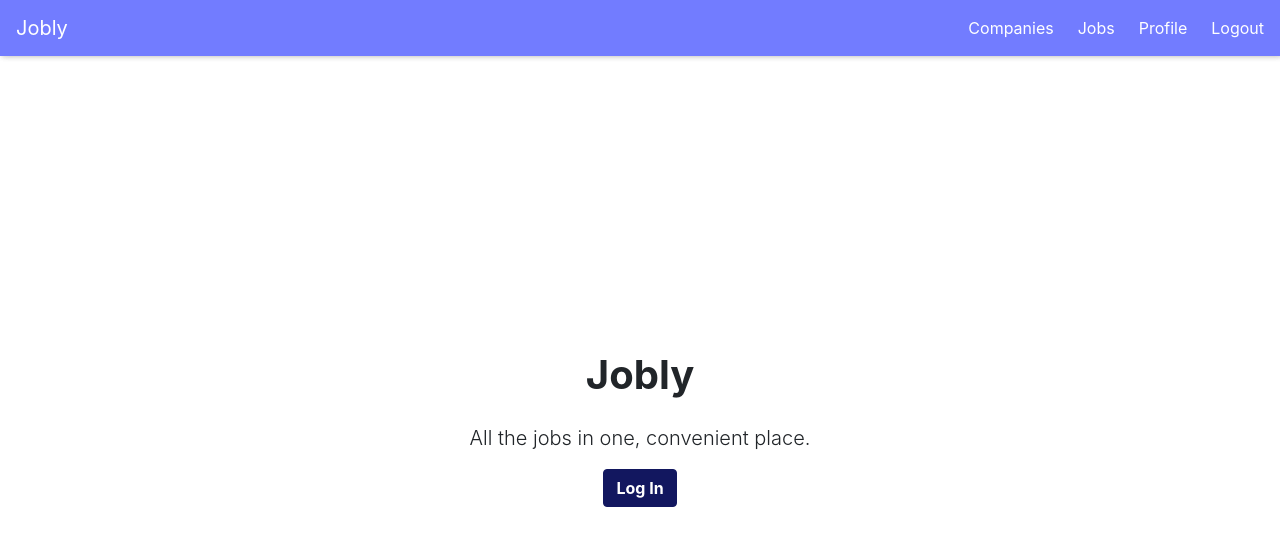
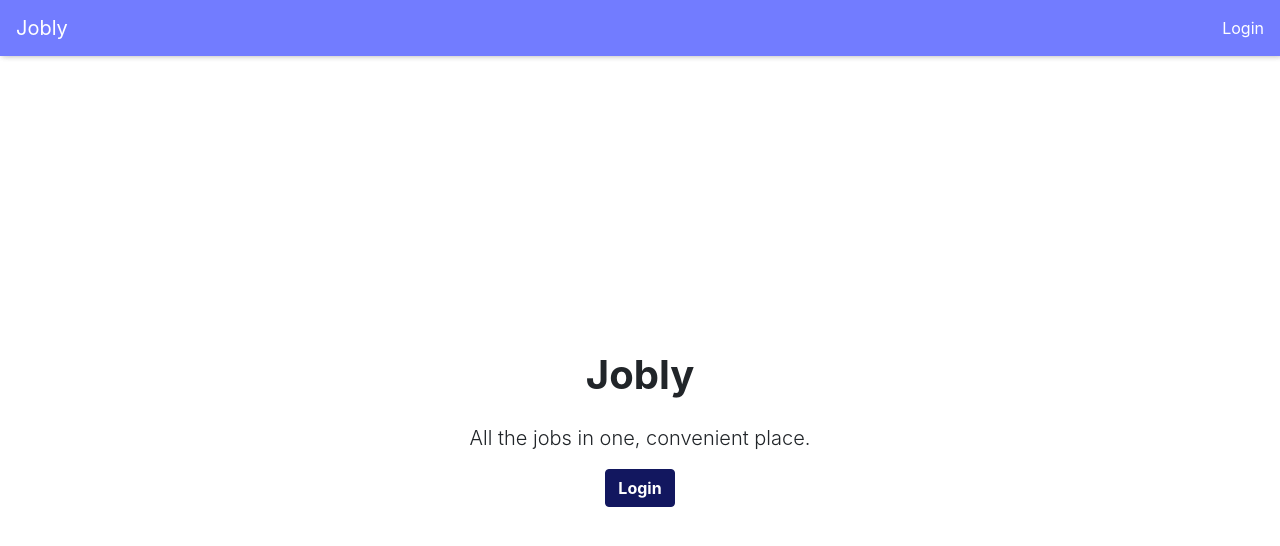
Before and after one commit to marcomariscal/jobly, a React (Create React App) app in the folder frontend/: page / in a window 1280 px wide. Shown: the top 546 px of the page. Built offline with nearby package versions, Linux system fonts and the light colour scheme.

Commit message:
updating routes and nav to show appropriately based on logged in user

```diff
--- a/frontend/src/Alert.js
+++ b/frontend/src/Alert.js
@@ -4,7 +4,9 @@ const Alert = ({ type, messages }) => {
   return (
     <div className={`alert alert-${type} fade show`} role="alert">
       {messages.map((m) => (
-        <p className="my-1 small">{m}</p>
+        <p key={m} className="my-1 small">
+          {m}
+        </p>
       ))}
     </div>
   );
--- a/frontend/src/App.js
+++ b/frontend/src/App.js
@@ -1,17 +1,42 @@
-import React from "react";
+import React, { useState, useEffect } from "react";
 import "./App.css";
 import { BrowserRouter } from "react-router-dom";
+import useLocalStorageState from "./hooks/useLocalStorageState";
 
 import Routes from "./Routes";
 import Navigation from "./Navigation";
+import { Spinner } from "reactstrap";
+import JoblyApi from "./JoblyApi";
 
 function App() {
+  const [currentUser, setCurrentUser] = useState({ currentUser: {} });
+  const [isLoggedIn, setIsLoggedIn] = useState(() => {
+    return window.localStorage.getItem("token");
+  });
+  const [infoLoaded, setInfoLoaded] = useState(false);
+  const [token, setToken] = useLocalStorageState("token", "");
+
+  const tokenToStorage = (token) => {
+    setToken(token);
+    if (token) {
+      setIsLoggedIn(true);
+    }
+  };
+
+  // useEffect(() => {
+  //   async function getCurrentUser(username) {
+  //     const res = await JoblyApi.getUser(username);
+  //     setCurrentUser(res);
+  //   }
+  //   // getCurrentUser("marcomariscal");
+  // }, []);
+
   return (
     <div className="App">
       <BrowserRouter>
-        <Navigation />
+        <Navigation isLoggedIn={isLoggedIn} />
         <div className="pt-5">
-          <Routes />
+          <Routes tokenToStorage={tokenToStorage} isLoggedIn={isLoggedIn} />
         </div>
       </BrowserRouter>
     </div>
--- a/frontend/src/Home.js
+++ b/frontend/src/Home.js
@@ -10,10 +10,10 @@ const Home = ({ isLoggedIn }) => {
           <h1 className="mb-4 font-weight-bold">Jobly</h1>
         </header>
         <p className="lead">All the jobs in one, convenient place.</p>
-        {isLoggedIn && <h2>Welcome Back!</h2>}
+        {isLoggedIn && <h2>Welcome!</h2>}
         {!isLoggedIn && (
           <Link to="/login" className="btn btn-primary font-weight-bold">
-            Log In
+            Login
           </Link>
         )}
       </div>
--- a/frontend/src/JoblyApi.js
+++ b/frontend/src/JoblyApi.js
@@ -57,6 +57,11 @@ class JoblyApi {
     let res = await this.request(`login/`, data, "post");
     return res;
   }
+
+  static async getUser(username) {
+    let res = await this.request(`users/${username}`);
+    return res;
+  }
 }
 
 export default JoblyApi;
--- a/frontend/src/Login.js
+++ b/frontend/src/Login.js
@@ -1,20 +1,18 @@
 import React, { useState } from "react";
 import LoginForm from "./LoginForm";
 import JoblyApi from "./JoblyApi";
-import useLocalStorageState from "./hooks/useLocalStorageState";
 import { useHistory } from "react-router-dom";
 
-const Login = () => {
+const Login = ({ tokenToStorage }) => {
   const history = useHistory();
   const [messages, setMessages] = useState({ messages: [] });
-  const [token, setToken] = useLocalStorageState("token", "");
   const [invalidAuth, setInValidAuth] = useState(false);
 
   // log the user in and get a token
   const handleLogin = async (data) => {
     try {
       const { token } = await JoblyApi.loginUser(data);
-      setToken(token);
+      tokenToStorage(token);
       history.push("/");
     } catch (e) {
       setInValidAuth(true);
@@ -26,7 +24,7 @@ const Login = () => {
   const handleRegister = async (data) => {
     try {
       const { token } = await JoblyApi.registerUser(data);
-      setToken(token);
+      tokenToStorage(token);
       history.push("/");
     } catch (e) {
       setInValidAuth(true);
--- a/frontend/src/Navigation.css
+++ b/frontend/src/Navigation.css
@@ -15,3 +15,6 @@
   color: rgba(211, 210, 218, 0.8);
   text-decoration: none;
 }
+.login a.active {
+  color: white;
+}
--- a/frontend/src/Navigation.js
+++ b/frontend/src/Navigation.js
@@ -1,9 +1,13 @@
-import React from "react";
+import React, { useState } from "react";
 import "./Navigation.css";
 import { Navbar, NavbarBrand, Nav, NavItem } from "reactstrap";
 import { NavLink } from "react-router-dom";
 
-const Navigation = ({ isLoggedIn = true }) => {
+const Navigation = ({ isLoggedIn }) => {
+  const logout = () => {
+    window.localStorage.clear();
+  };
+
   return (
     <div className="Navigation">
       <Navbar className="Navigation navbar-expand-md">
@@ -26,13 +30,13 @@ const Navigation = ({ isLoggedIn = true }) => {
               </NavLink>
             </NavItem>
             <NavItem>
-              <NavLink exact to="/logout">
+              <NavLink exact to="/" onClick={logout}>
                 Logout
               </NavLink>
             </NavItem>
           </Nav>
         ) : (
-          <Nav className="ml-auto">
+          <Nav className="login ml-auto">
             <NavItem>
               <NavLink exact to="/login">
                 Login
--- a/frontend/src/Routes.js
+++ b/frontend/src/Routes.js
@@ -1,4 +1,4 @@
-import React from "react";
+import React, { useState } from "react";
 import { Route, Switch, Redirect } from "react-router-dom";
 
 import Home from "./Home";
@@ -8,7 +8,7 @@ import Jobs from "./Jobs";
 import Login from "./Login";
 import Profile from "./Profile";
 
-const Routes = () => {
+const Routes = ({ tokenToStorage, isLoggedIn }) => {
   const renderCompany = (props) => {
     const { handle } = props.match.params;
     return <Company handle={handle} />;
@@ -18,17 +18,17 @@ const Routes = () => {
     <div>
       <Switch>
         <Route exact path="/">
-          <Home isLoggedIn={false} />
+          <Home isLoggedIn={isLoggedIn} />
         </Route>
         <Route exact path="/companies">
-          <Companies />
+          <Companies isLoggedIn={isLoggedIn} />
         </Route>
         <Route exact path="/jobs">
-          <Jobs />
+          <Jobs isLoggedIn={isLoggedIn} />
         </Route>
         <Route exact path="/companies/:handle" render={renderCompany} />
         <Route exact path="/login">
-          <Login />
+          <Login tokenToStorage={tokenToStorage} />
         </Route>
         <Route exact path="/profile">
           <Profile />
```
